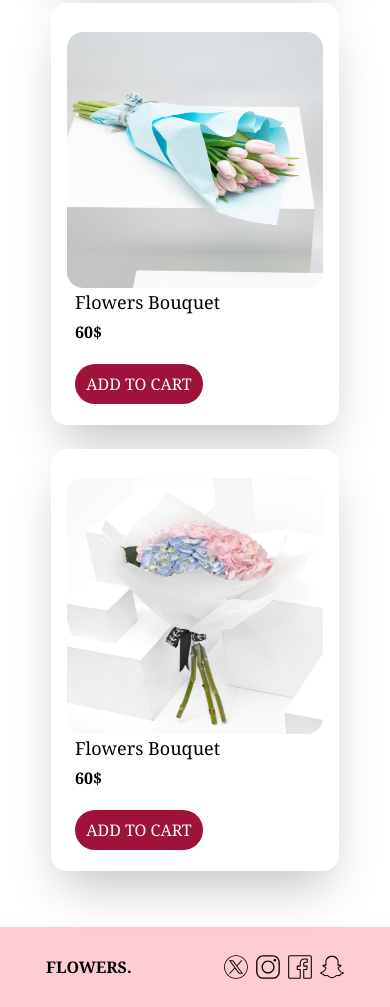
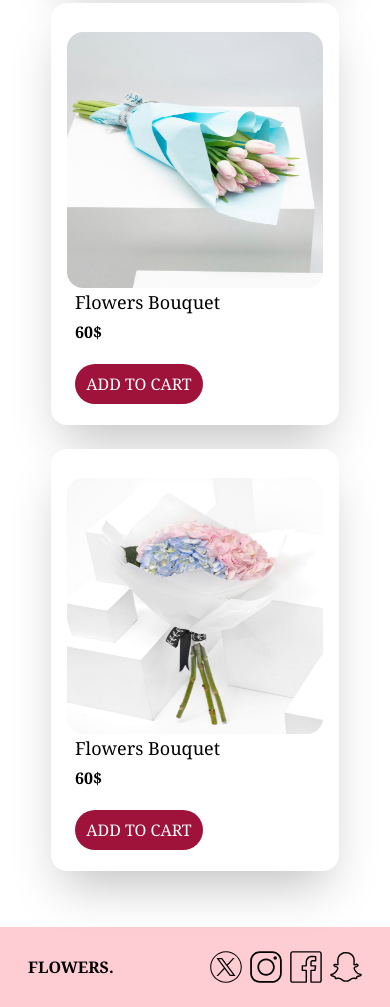
Before and after one commit to Latifah8139/git-Flowers, a website: page product.html in a window 390 px wide. Shown: the part 10419-11426 px from the top of the page. Drawn offline with nearby package versions, Linux system fonts and the light colour scheme; files whose address does not match are found by name.

Commit message:
update footer

```diff
--- a/product.html
+++ b/product.html
@@ -28,7 +28,7 @@
             <p class="text-2xl md:text-4xl text-rose-800 font-serif font-bold"><span class="text-6xl font-bold md:px-10 px-2">|</span>FLOWERS DAY...</p>
         </div>
 </div>
-<div class="md:h-[380vh] py-14">
+<div class="md:h-[420vh] py-14">
     <p class="text-2xl md:text-4xl text-center text-rose-800 font-bold font-serif mt-10 pt-5">BOUQUETS OF FLOWER</p>
         <div class="w-full md:h-[380vh] font-serif grid md:grid-cols-4 sm:grid-cols-1 justify-items-center md:gap-y-0 md:gap-x-6 gap-y-6 md:px-20 mt-10">
                 <div class="bg-white rounded-2xl md:w-[21vw] md:h-[53vh] w-72 h-[50vh] pt-2 flex items-center justify-center flex-col md:gap-2 shadow-2xl">
@@ -227,16 +227,15 @@
         </div>
     </main>
     <footer>
-        <div class="bg-rose-200 w-full h-20 flex justify-around items-center md:gap-60">
+        <div class="bg-rose-200 w-full h-20 flex justify-around items-center md:gap-60 gap-10">
             <div>
                 <p class="md:text-2xl sm:text-base font-serif font-bold text-black">FLOWERS.</p>
             </div>
             <div class="flex md:gap-6 gap-2">
-                <img class="md:w-8 md:h-8 w-6 h-6" src="twitter.svg" alt="">
-                <img class="md:w-8 md:h-8 w-6 h-6" src="inastagram.svg" alt="">
-                <img class="md:w-8 md:h-8 w-6 h-6" src="facebook.svg" alt="">
-                <img class="md:w-8 md:h-8 w-6 h-6" src="snapchat.svg" alt="">
-
+                <img class="w-8 h-8" src="twitter.svg" alt="">
+                <img class="w-8 h-8" src="inastagram.svg" alt="">
+                <img class="w-8 h-8" src="facebook.svg" alt="">
+                <img class="w-8 h-8" src="snapchat.svg" alt="">
             </div>
         </div>
     </footer>
```
Also changed, not shown: index.html (+1 -1 lines).
